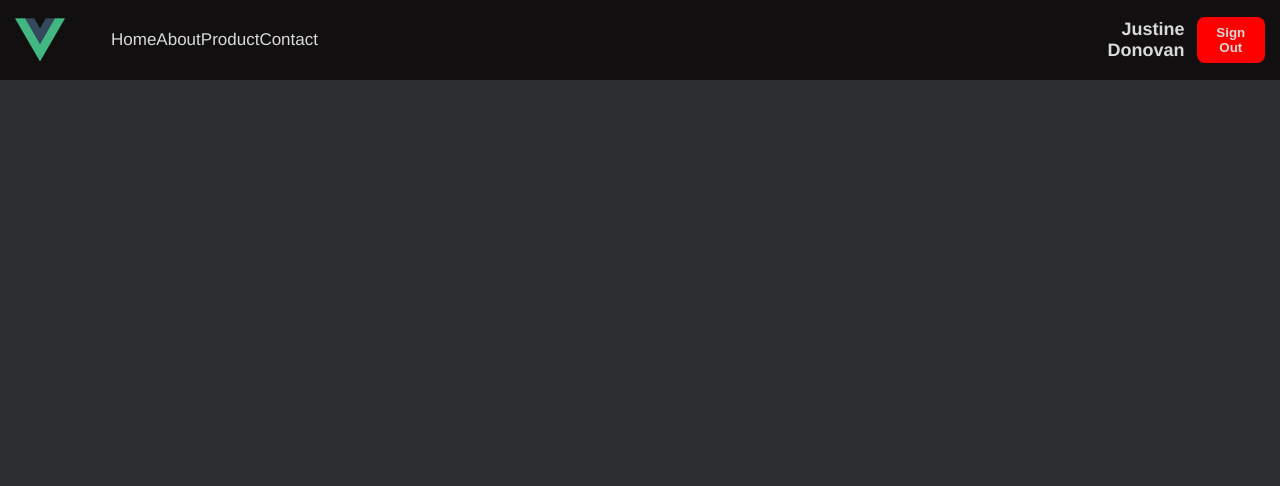
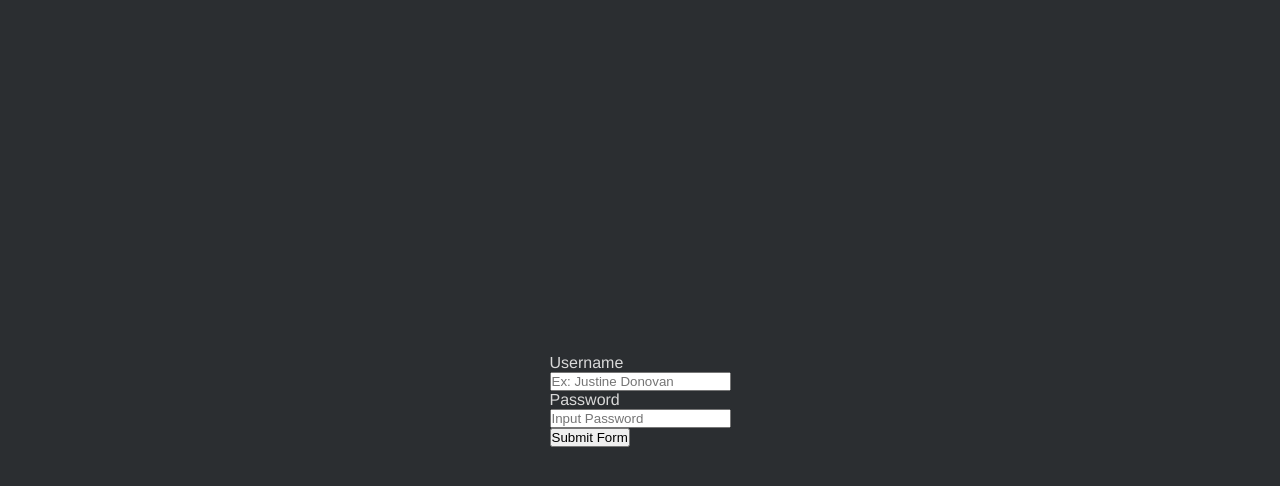
Before and after one commit to VannWasHere/learn-vue, a Vue app: page / in a window 1280 px wide. Shown: the top 486 px of the page. Built offline with nearby package versions, Linux system fonts and the light colour scheme.

Commit message:
Adding Pages

```diff
--- a/src/App.vue
+++ b/src/App.vue
@@ -1,25 +1,24 @@
 <template>
-  <header>
-    <NavigationBar/>
-  </header>
+  <LoginPages/>
 </template>
 
 <script>
-import NavigationBar from './components/NavigationBar.vue';
+import LoginPages from './pages/LoginPages.vue'
 export default {
-  name: 'App',
+  name: 'LoginVue',
   components: {
-    NavigationBar
+    LoginPages
   }
 }
 </script>
 
 <style>
-*{
+* {
   margin: 0;
   padding: 0;
   box-sizing: border-box;
 }
+
 body {
   background-color: #2b2e31;
 }
--- a/src/components/NavigationBar.vue
+++ b/src/components/NavigationBar.vue
@@ -15,7 +15,7 @@
         </section>
         <section class="right-navbar">
             <div class="profile-section">
-                <h2><a href="">Justine Donovan</a></h2>
+                <h2><a href="">{{ name }}</a></h2>
             </div>
             <button id="sign-out-button">Sign Out</button>
         </section>
@@ -24,7 +24,10 @@
 
 <script>
 export default {
-    name: 'NavigationBar'
+    name: 'NavigationBar',
+    props: {
+        name: String
+    }
 }
 </script>
 
--- /dev/null
+++ b/src/pages/LoginPages.vue
@@ -0,0 +1,30 @@
+<template>
+    <div class="form">
+        <form class="form-container">
+            <div class="form-input">
+                <label for="username">Username</label> <br>
+                <input type="text" placeholder="Ex: Justine Donovan">
+            </div>
+            <div class="form-input">
+                <label for="password">Password</label> <br>
+                <input type="password" placeholder="Input Password">
+            </div>
+            <button type="submit">Submit Form</button>
+        </form>
+    </div>
+</template>
+
+<script>
+export default {
+    name: "LoginPages"
+}
+</script>
+
+<style scoped>
+    .form {
+        display: flex;
+        height: 100vh;
+        justify-content: center;
+        align-items: center;
+    }
+</style>
```
Also changed, not shown: src/pages/HomePages.vue (added, +9 -0 lines), src/pages/AboutPages.vue (added), src/pages/ContactPages.vue (added), src/pages/ProductPages.vue (added).
